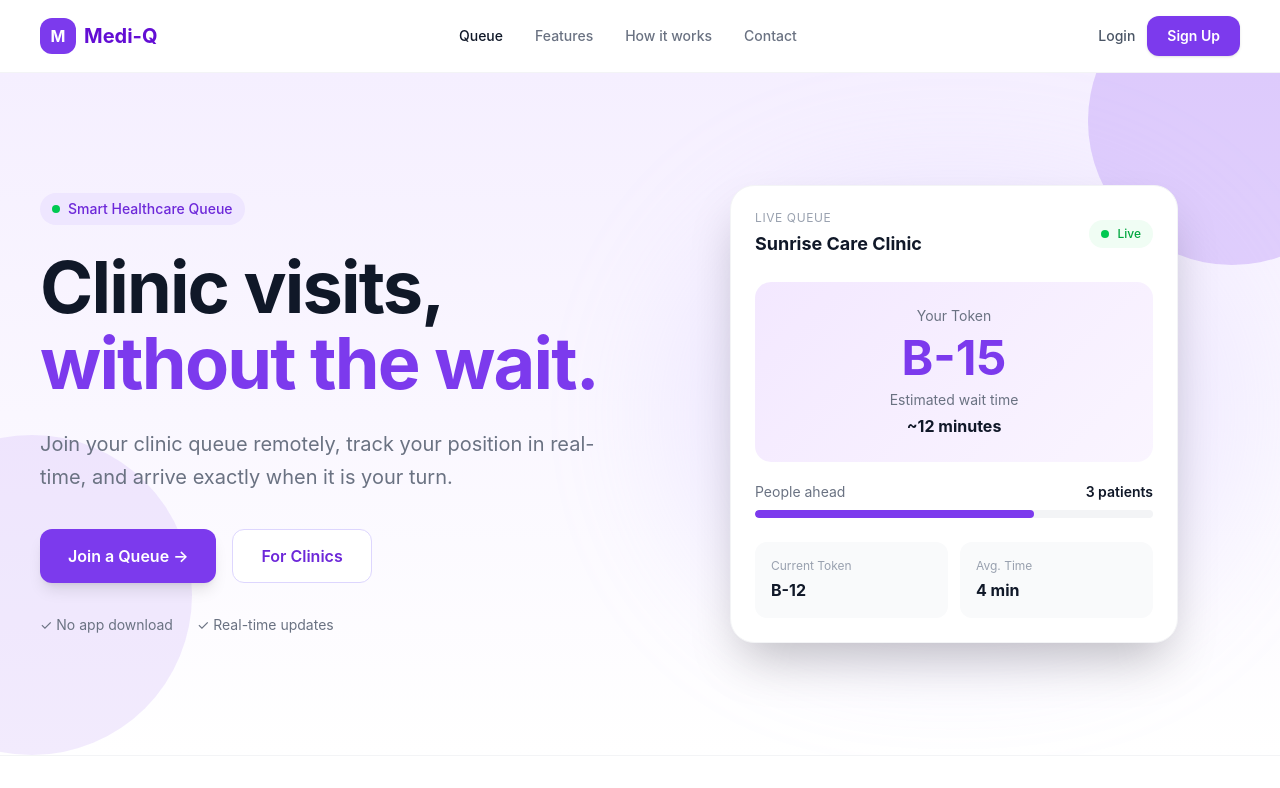
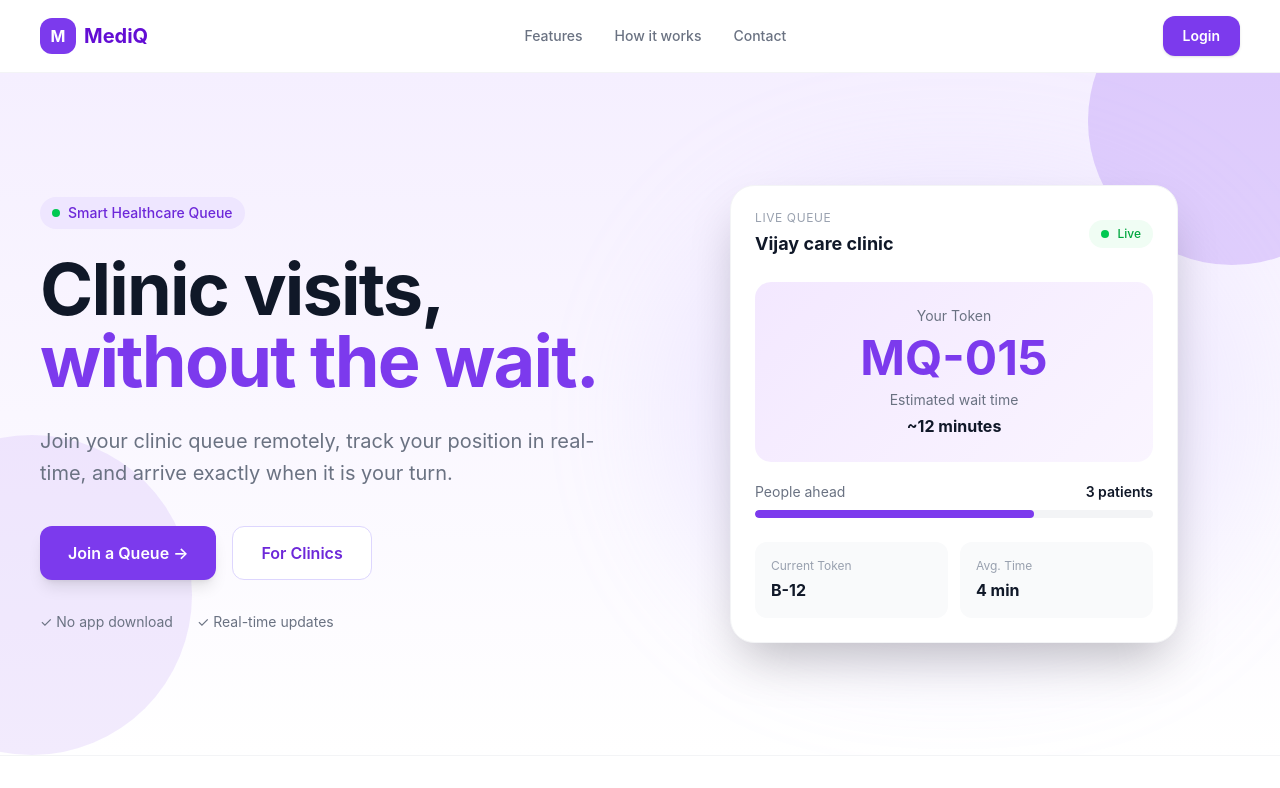
Before and after one commit to tanujkinkar9/Medi-Q, a React (Vite) app in the folder client/: page / in a window 1280 px wide. Shown: the top 788 px of the page. Built offline with nearby package versions, Linux system fonts and the light colour scheme.

Commit message:
wip: status route, landing navigation fixes

```diff
--- a/client/src/pages/patient/Landing.jsx
+++ b/client/src/pages/patient/Landing.jsx
@@ -1,4 +1,6 @@
+import { useNavigate } from 'react-router-dom'
 function Landing() {
+  const navigate = useNavigate()
   return (
     <div className="min-h-screen bg-white text-gray-900">
 
@@ -19,19 +21,12 @@ function Landing() {
               className="font-bold text-xl"
               style={{ color: "#630ed4" }}
             >
-              Medi-Q
+              MediQ
             </span>
           </a>
 
           {/* Desktop Navigation */}
           <div className="hidden md:flex items-center gap-8 text-sm font-medium">
-            <a
-              href="#queue"
-              className="hover:text-violet-600 transition"
-            >
-              Queue
-            </a>
-
             <a
               href="#features"
               className="text-gray-500 hover:text-violet-600 transition"
@@ -56,16 +51,12 @@ function Landing() {
 
           {/* Right */}
           <div className="flex items-center gap-3">
-
-            <button className="hidden sm:block text-gray-600 text-sm font-medium hover:text-violet-600">
-              Login
-            </button>
-
             <button
+              onClick ={() => navigate('/login')}
               className="text-white px-5 py-2.5 rounded-xl text-sm font-semibold shadow-sm hover:opacity-90 transition"
               style={{ background: "#7c3aed" }}
             >
-              Sign Up
+              Login
             </button>
 
           </div>
@@ -111,7 +102,7 @@ function Landing() {
                 Smart Healthcare Queue
               </div>
 
-              <h1 className="text-5xl lg:text-7xl font-bold tracking-tight leading-[1.05]">
+              <h1 className="text-5xl lg:text-7xl font-bold tracking-tight ">
                 Clinic visits,
                 <br />
                 <span style={{ color: "#7c3aed" }}>
@@ -128,6 +119,7 @@ function Landing() {
               <div className="flex flex-col sm:flex-row gap-4 mt-9">
 
                 <button
+                  onClick={() => navigate('/join')}
                   className="px-7 py-3.5 rounded-xl text-white font-semibold shadow-lg hover:opacity-90 transition"
                   style={{ background: "#7c3aed" }}
                 >
@@ -135,6 +127,7 @@ function Landing() {
                 </button>
 
                 <button
+                  onClick ={() => navigate('/login')}
                   className="px-7 py-3.5 rounded-xl font-semibold border bg-white hover:bg-gray-50 transition"
                   style={{
                     borderColor: "#ddd6fe",
@@ -177,7 +170,7 @@ function Landing() {
                     </p>
 
                     <h3 className="font-bold text-lg mt-1">
-                      Sunrise Care Clinic
+                      Vijay care clinic
                     </h3>
                   </div>
 
@@ -206,7 +199,7 @@ function Landing() {
                     className="text-5xl font-bold mt-2"
                     style={{ color: "#7c3aed" }}
                   >
-                    B-15
+                    MQ-015
                   </p>
 
                   <p className="text-sm text-gray-500 mt-2">
@@ -803,6 +796,7 @@ function Landing() {
               </p>
 
               <button
+                onClick ={() => navigate('/join')}
                 className="mt-7 px-6 py-3 rounded-xl text-white font-semibold"
                 style={{ background: "#7c3aed" }}
               >
@@ -871,7 +865,7 @@ function Landing() {
                 </p>
             </div>
             {/*Pricing card*/}
-            <div className="grid md:grid-cols-3 gap-6 max-w-6xl mx-auto mt-16">
+            <div className="grid md:grid-cols-2 gap-4 max-w-6xl mx-auto mt-16">
                 {/*FREE TRAIL*/}
                 <div className="rounded-3xl border border-gray-200 p-8 bg-white">
                     <div>
@@ -982,7 +976,7 @@ function Landing() {
                         ))}
                     </div>
                 </div>
-                {/*================ENTERPRIC==============*/}
+                {/*================ENTERPRIC==============
                 <div className="rounded-3xl border border-gray-200 p-8 bg-white">
                     <div>
                         <p className="text-lg font-bold">
@@ -1034,7 +1028,7 @@ function Landing() {
                             </div>
                         ))}
                     </div>
-                </div>
+                </div>*/}
 
             </div>
             {/*Bottom Note*/}
@@ -1068,11 +1062,15 @@ function Landing() {
 
           <div className="flex flex-col sm:flex-row justify-center gap-4 mt-8">
 
-            <button className="px-7 py-3.5 rounded-xl bg-white font-semibold text-violet-700 hover:bg-gray-100 transition">
+            <button
+            onClick ={() => navigate('/join')}
+            className="px-7 py-3.5 rounded-xl bg-white font-semibold text-violet-700 hover:bg-gray-100 transition">
               Join a Queue
             </button>
 
-            <button className="px-7 py-3.5 rounded-xl border border-white/30 font-semibold hover:bg-white/10 transition">
+            <button
+              onClick ={() => navigate('/login')}
+              className="px-7 py-3.5 rounded-xl border border-white/30 font-semibold hover:bg-white/10 transition">
               Get Medi-Q for your Clinic
             </button>
 
@@ -1106,14 +1104,14 @@ function Landing() {
                   className="w-8 h-8 rounded-lg flex items-center justify-center text-white font-bold"
                   style={{ background: "#7c3aed" }}
                 >
-                  M
+                  B
                 </div>
 
                 <h2
                   className="text-xl font-bold"
                   style={{ color: "#7c3aed" }}
                 >
-                  Medi-Q
+                  BAARI
                 </h2>
 
               </div>
@@ -1155,6 +1153,7 @@ function Landing() {
               </a>
 
               <a
+                onClick = {(e) => { e.preventDefault(); navigate('/login')}}
                 href="#"
                 className="hover:text-violet-600 transition"
               >
--- a/client/src/pages/staff/Doctor.jsx
+++ b/client/src/pages/staff/Doctor.jsx
@@ -15,7 +15,15 @@ function Doctor() {
         }
         fetchQueue()
     },[])
+    //in-progress
+    const callNext = async (id) => {
+        try {
+            await axios.put(`http://localhost:5000/api/queue/status/${id}`,{status:'in-progress'})
 
+        } catch (err) {
+            console.log(err)
+        }
+    }
     //mark done
     const markAsDone = async (id) => {
         try {
```
Also changed, not shown: 2 other files (tests, documents, lock files or other folders).
